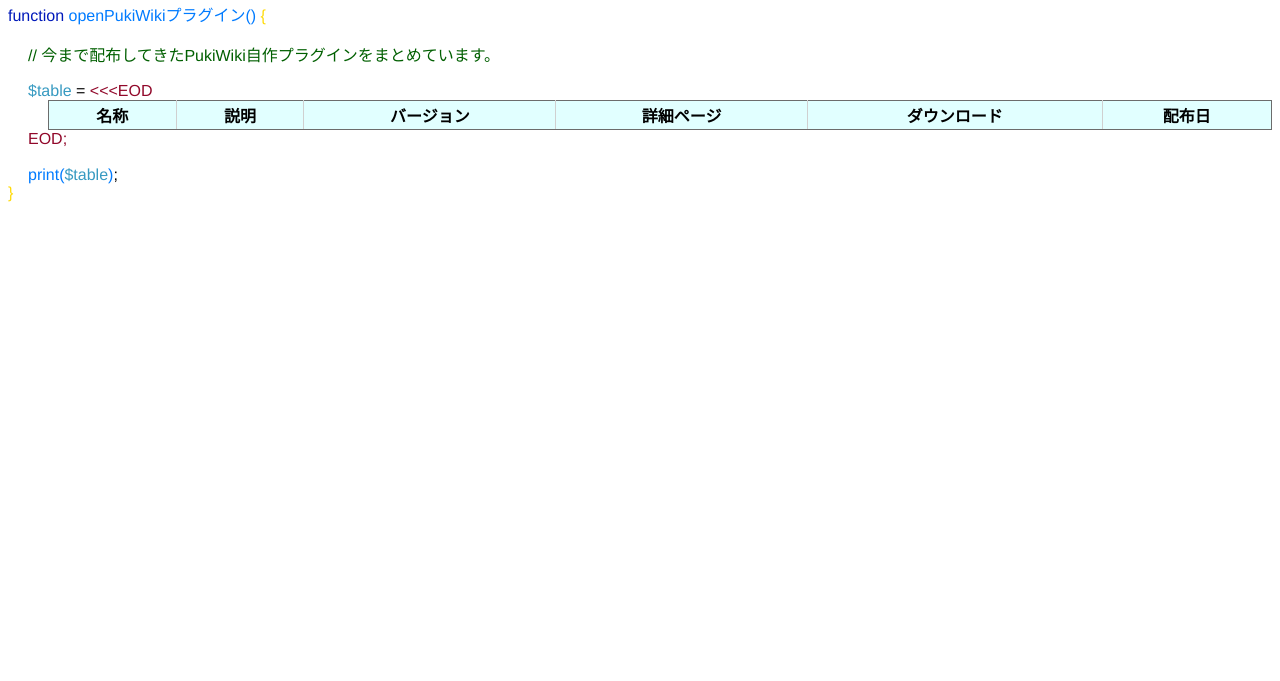
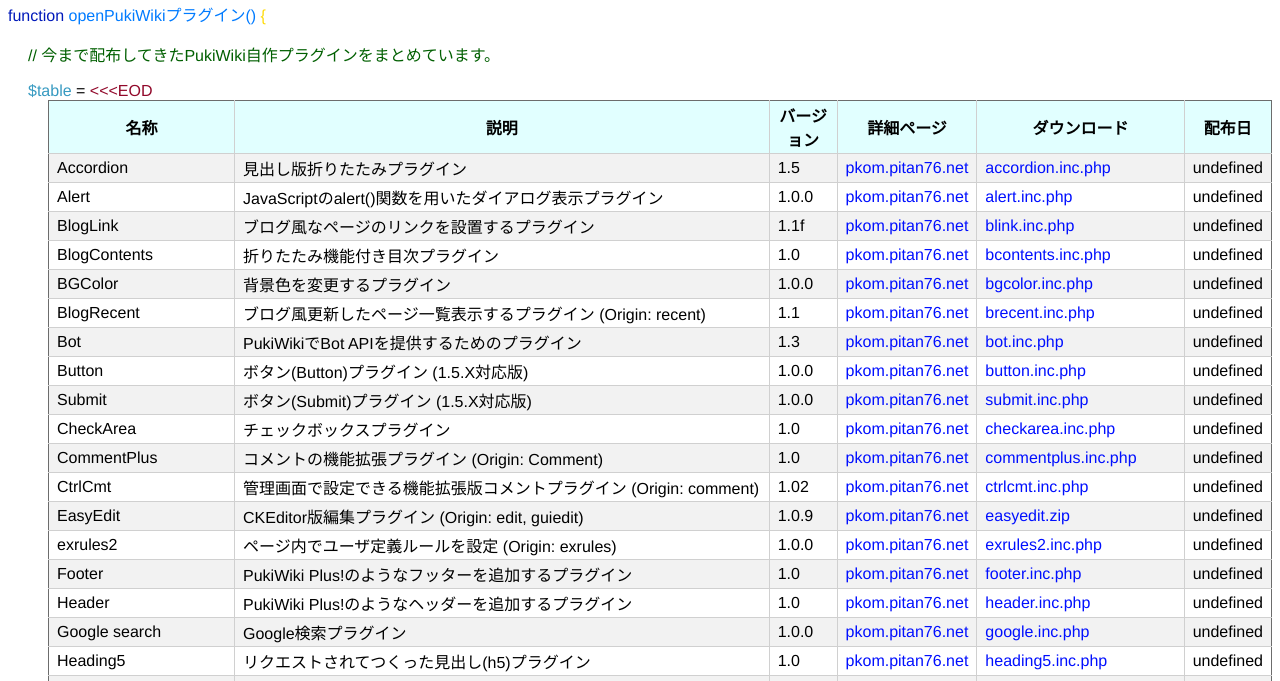
Before and after one commit to PTOM76/pitan76-web, a plain HTML site: page distribution/pukiwiki-plugins.html in a window 1280 px wide. Shown: the part 119-800 px from the top of the page. Drawn offline with nearby package versions, Linux system fonts and the light colour scheme.

Commit message:
JSONのパース処理を修正

```diff
--- a/distribution/pukiwiki-plugins.html
+++ b/distribution/pukiwiki-plugins.html
@@ -61,10 +61,12 @@
                 $table_tag = document.getElementById('works_table');
                 let req = new XMLHttpRequest();
                 req.onreadystatechange = function() {
-                    if(req.readyState != 4 || req.status != 200) return;
+                    if (req.readyState != 4 || req.status != 200) return;
+
                     let res = JSON.parse(req.responseText);
+                    let length = Object.keys(res).length;
 
-                    for (let i = 0; i < res.length; i++) {
+                    for (var i in res) {
                         if (res[i].tag.includes('pukiwiki')) {
                             let row = $table_tag.insertRow(-1);
                             let cell1 = row.insertCell(0);
@@ -76,8 +78,15 @@
                             cell1.innerHTML = res[i].name;
                             cell2.innerHTML = res[i].description;
                             cell3.innerHTML = res[i].version;
-                            cell4.innerHTML = '<a href="' + res[i].site['pkom.pitan76.net'] + '">' + res[i].site['pkom.pitan76.net'] + '</a>';
-                            cell5.innerHTML = '<a href="' + res[i].url + '">' + res[i].url + '</a>';
+
+                            let sites = "";
+                            for (var j in res[i].site) {
+                                sites += '<a href="' + res[i].site[j] + '">' + j + '</a><br>';
+                            }
+                            cell4.innerHTML = sites
+
+                            let filename = res[i].url.split('/').pop();
+                            cell5.innerHTML = '<a href="' + res[i].url + '">' + filename + '</a>';
                             cell6.innerHTML = res[i].date;
                         }
                     }
```
